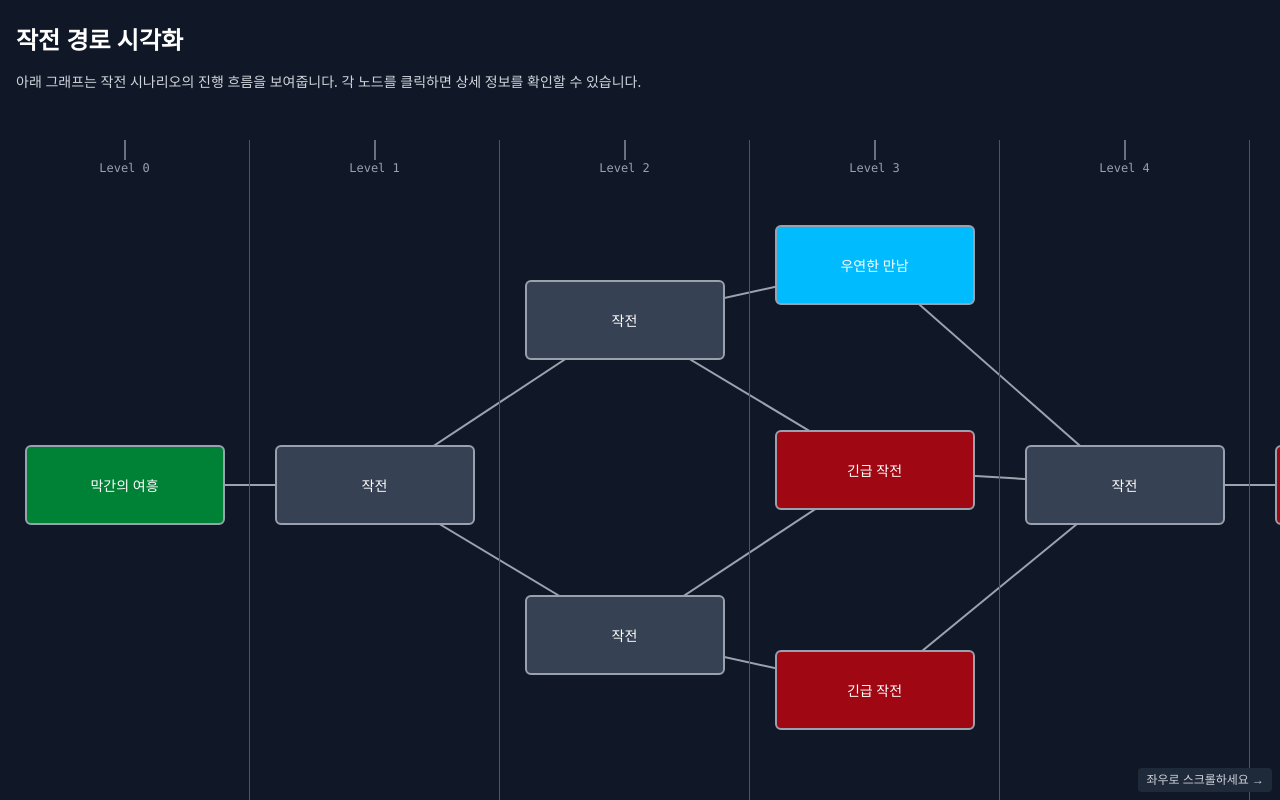
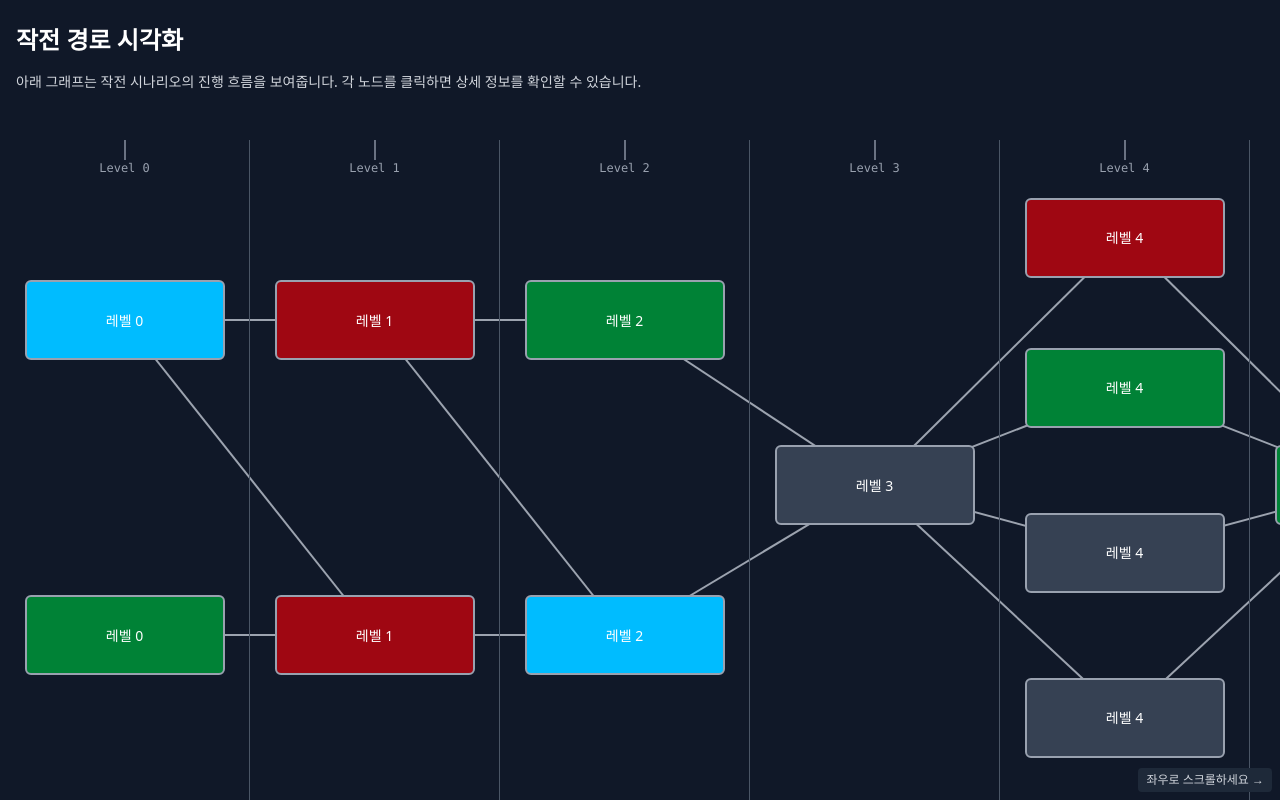
Before and after one commit to kmgyu/arknight_clone, a React (Vite) app: page /scenario in a window 1280 px wide. Built offline with nearby package versions, Linux system fonts and the light colour scheme.

Commit message:
enhancement (#3): 맵 자동 생성 기능

```diff
--- a/src/components/LevelGraph.jsx
+++ b/src/components/LevelGraph.jsx
@@ -1,32 +1,34 @@
 import React, { useState, useEffect, useRef } from 'react';
 import LevelNode from './LevelNode';
+import { generateDAGGraph } from '@/utils/graphGenerator.js';
 
+const { nodes, edges } = generateDAGGraph(5, 4);
 // 레벨 정보가 추가된 노드 목록
-const nodes = [
-  { id: '0n1', label: '막간의 여흥', type: 'ROLL', level: 0 },
-  { id: '1n1', label: '작전', type: 'COMBAT', level: 1 },
-  { id: '2n1', label: '작전', type: 'COMBAT', level: 2 },
-  { id: '2n2', label: '작전', type: 'COMBAT', level: 2 },
-  { id: '3n1', label: '우연한 만남', type: 'ENCOUNTER', level: 3 },
-  { id: '3n2', label: '긴급 작전', type: 'EMERGENCY', level: 3 },
-  { id: '3n3', label: '긴급 작전', type: 'EMERGENCY', level: 3 },
-  { id: '4n1', label: '작전', type: 'COMBAT', level: 4 },
-  { id: '5n1', label: '긴급 작전', type: 'EMERGENCY', level: 5 },
-];
+// const nodes = [
+//   { id: '0n1', label: '막간의 여흥', type: 'ROLL', level: 0 },
+//   { id: '1n1', label: '작전', type: 'COMBAT', level: 1 },
+//   { id: '2n1', label: '작전', type: 'COMBAT', level: 2 },
+//   { id: '2n2', label: '작전', type: 'COMBAT', level: 2 },
+//   { id: '3n1', label: '우연한 만남', type: 'ENCOUNTER', level: 3 },
+//   { id: '3n2', label: '긴급 작전', type: 'EMERGENCY', level: 3 },
+//   { id: '3n3', label: '긴급 작전', type: 'EMERGENCY', level: 3 },
+//   { id: '4n1', label: '작전', type: 'COMBAT', level: 4 },
+//   { id: '5n1', label: '긴급 작전', type: 'EMERGENCY', level: 5 },
+// ];
 
-const edges = [
-  ['0n1', '1n1'],
-  ['1n1', '2n1'],
-  ['1n1', '2n2'],
-  ['2n1', '3n1'],
-  ['2n1', '3n2'],
-  ['2n2', '3n2'],
-  ['2n2', '3n3'],
-  ['3n1', '4n1'],
-  ['3n2', '4n1'],
-  ['3n3', '4n1'],
-  ['4n1', '5n1'],
-];
+// const edges = [
+//   ['0n1', '1n1'],
+//   ['1n1', '2n1'],
+//   ['1n1', '2n2'],
+//   ['2n1', '3n1'],
+//   ['2n1', '3n2'],
+//   ['2n2', '3n2'],
+//   ['2n2', '3n3'],
+//   ['3n1', '4n1'],
+//   ['3n2', '4n1'],
+//   ['3n3', '4n1'],
+//   ['4n1', '5n1'],
+// ];
 
 // 노드를 레벨별로 그룹화하는 유틸 함수
 const groupNodesByLevel = (nodes) => {
--- /dev/null
+++ b/src/utils/graphGenerator.js
@@ -0,0 +1,73 @@
+
+const typePool = ['COMBAT', // 작전
+                  'EMERGENCY', // 긴급 작전
+                  'ROLL', // 막간의 여흥, 흥미진진
+                  'ENCOUNTER', // 우연한 만남
+                ];
+
+/**
+ * DAG 그래프 자동 생성기
+ * @param {number} maxLevel - 생성할 최대 레벨 수 (0부터 시작)
+ * @param {number} maxNodesPerLevel - 각 레벨당 최대 노드 수
+ * @returns {{ nodes: Array, edges: Array }} - 그래프 노드와 엣지 배열
+ */
+export function generateDAGGraph(maxLevel = 5, maxNodesPerLevel = 4) {
+  const nodes = [];
+  const edges = [];
+
+  // 노드 생성
+  for (let level = 0; level <= maxLevel; level++) {
+    const isBossLevel = level === maxLevel;
+    const nodeCount = isBossLevel ? 1 : Math.floor(Math.random() * maxNodesPerLevel) + 1;
+
+    for (let i = 0; i < nodeCount; i++) {
+      const id = `${level}n${i + 1}`;
+      const label = isBossLevel ? '보스' : `레벨 ${level}`;
+      const type = typePool[Math.floor(Math.random() * typePool.length)];
+
+      nodes.push({ id, label, type, level });
+    }
+  }
+
+  // 엣지 생성
+  for (let level = 0; level < maxLevel; level++) {
+    const currentLevelNodes = nodes.filter(n => n.level === level);
+    const nextLevelNodes = nodes.filter(n => n.level === level + 1);
+
+    currentLevelNodes.forEach((source, sIdx) => {
+        // 최대 2개로 연결.
+        // ToDo : 원래는 4개까지도 가능해야 할 건데, 교차 방지라 로직 더 복잡해질거같으니까 일단 나중에...
+        // 보정하는 과정에서 노드 연결되면서 교차되는 불상사가 생긴다.
+        const targets = nextLevelNodes.slice(sIdx, sIdx + 2);
+        targets.forEach(target => {
+          edges.push([source.id, target.id]);
+        });
+
+      });
+    // 연결 보정 : 입구 없음
+    nextLevelNodes.forEach((target) => {
+    const hasInput = edges.some(([_, to]) => to === target.id);
+    if (!hasInput) {
+      const fallbackSource = currentLevelNodes[Math.floor(Math.random() * currentLevelNodes.length)];
+      edges.push([fallbackSource.id, target.id]);
+    }
+  });
+  }
+
+  // 연결 보정 : 출구 없음
+  nodes
+    .filter(n => n.level < maxLevel) // 중간 노드 및 시작 노드
+    .forEach((node) => {
+      const hasOutput = edges.some(([from, _]) => from === node.id);
+      if (!hasOutput) {
+        const candidates = nodes.filter(n => n.level === node.level + 1);
+        if (candidates.length > 0) {
+          const target = candidates[Math.floor(Math.random() * candidates.length)];
+          edges.push([node.id, target.id]);
+        }
+      }
+    });
+
+
+  return { nodes, edges };
+}
--- a/vite.config.js
+++ b/vite.config.js
@@ -1,6 +1,7 @@
 import { defineConfig } from 'vite'
 import react from '@vitejs/plugin-react'
 import tailwindcss from '@tailwindcss/vite'
+import path from 'path';
 
 // https://vite.dev/config/
 export default defineConfig({
@@ -8,4 +9,9 @@ export default defineConfig({
     react(),
     tailwindcss(),
   ],
+  resolve: {
+    alias: {
+      '@': path.resolve(__dirname, 'src'),
+    },
+  },
 })
```
Also changed, not shown: src/utils/formatDate.js (deleted), src/utils/validateEmail.js (deleted).
